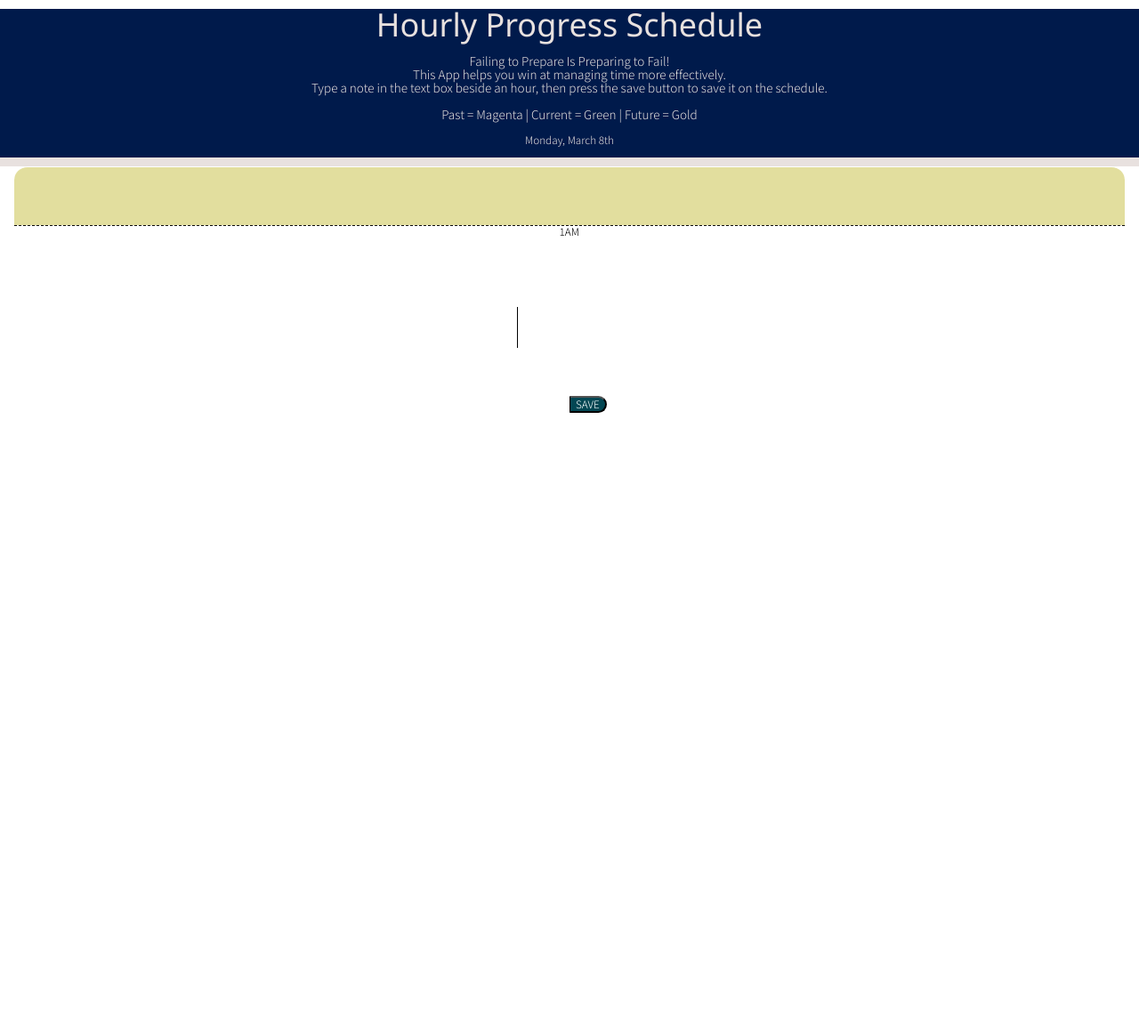
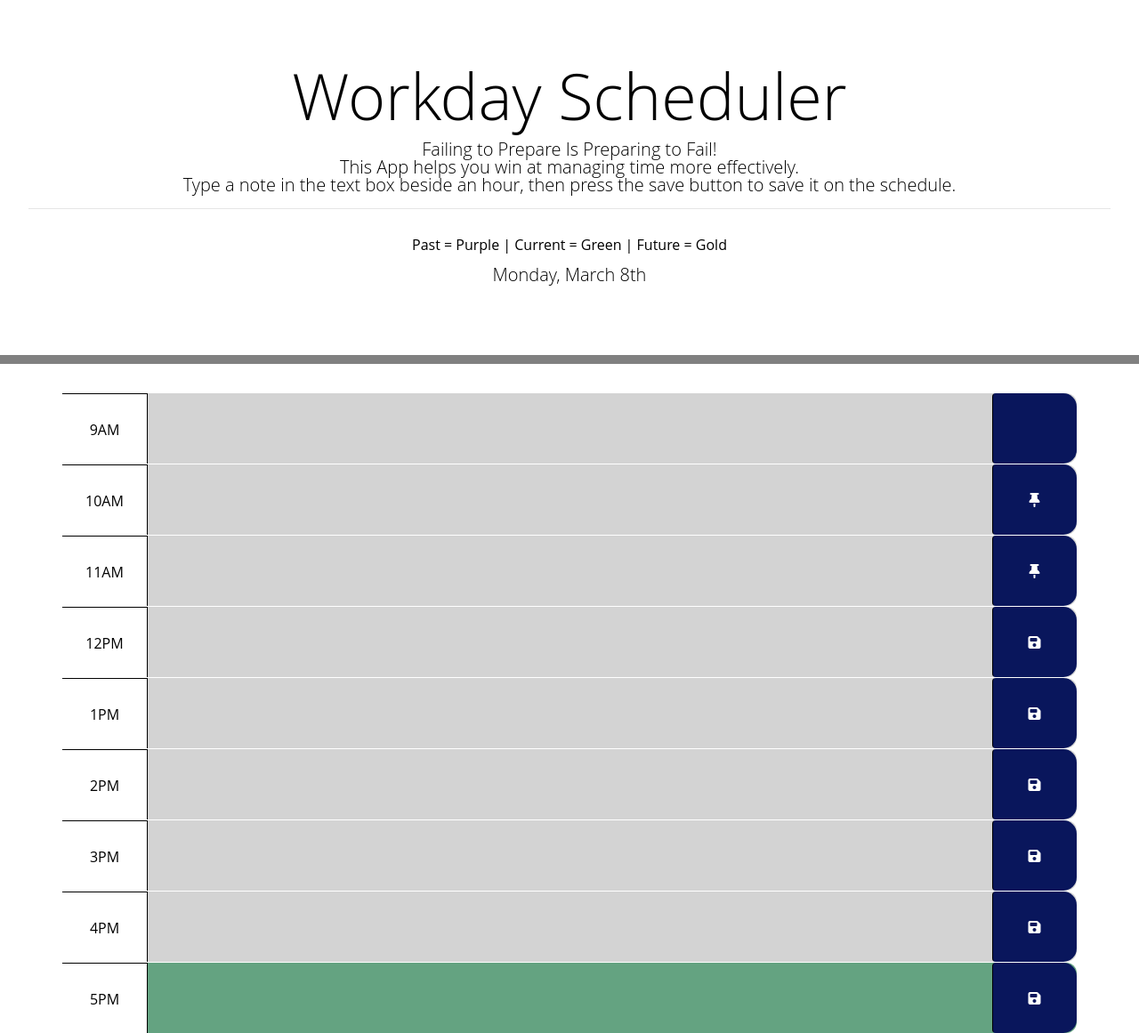
Before and after one commit to rjhprogress/progress-planner, a plain HTML site: page index.html in a window 1280 px wide. Shown: the whole page at 89% size. Before the commit the page ends 800 px from the top, so only its background shows below. Drawn offline with nearby package versions, Linux system fonts and the light colour scheme.

Commit message:
updates on script.js, style.css changed back to bootstrap, added color changes, now using updated font awesome api, moments.js link now works, put files in assets folder, went back to original index.html content structure

```diff
--- a/style.css
+++ b/assets/style.css
@@ -1,10 +1,10 @@
 body {
-  font-family: 'Assistant', sans-serif;
-  font-size: 13px;
+  font-family: 'Open Sans', sans-serif;
+  font-size: 16px;
   line-height: 1;
 }
 
-textarea {
+textarea{
   background: transparent;
   border: none;
   resize: none;
@@ -13,16 +13,12 @@ textarea {
   padding: 10px;
 }
 
-.w3-center {
-
-  background-color: #001A4B;
-  color: #E8E1DF;
+.jumbotron {
+  text-align: center;
+  background-color: transparent;
+  color: black;
   border-radius: 0;
-  border-bottom: 10px solid #E8E1DF;
-}
-
-.para1 {
-  font-size: 15px;
+  border-bottom: 10px solid grey;
 }
 
 .description{
@@ -31,7 +27,7 @@ textarea {
 
 .time-block{
   text-align: center;
-  border-radius: 15px;
+  border-radius: 12px;
 }
 
 .row {
@@ -43,21 +39,21 @@ textarea {
 .hour {
   background-color: #ffffff;
   color: #000000;
-  border-top: 1px dashed #000000;
+  border-top: 1px solid #000000;
 }
 
 .past {
-  background-color: #adaaac;
+  background-color: #d3d3d3;
   color: white;
 }
 
 .present {
-  background-color: #98dbbc;
+  background-color: #64a381;
   color: white;
 }
 
 .future {
-  background-color: #e2de9e;
+  background-color: #76a0d8;
   color: white;
 }
 
@@ -65,7 +61,7 @@ textarea {
   border-left: 1px solid black;
   border-top-right-radius: 15px;
   border-bottom-right-radius: 15px;
-  background-color: #034753;
+  background-color: #09165c;
   color: white;
 }
 
--- a/index.html
+++ b/index.html
@@ -6,46 +6,113 @@
     <meta name="viewport" content="width=device-width, initial-scale=1.0" />
     <meta http-equiv="X-UA-Compatible" content="ie=edge" />
     <link rel="preconnect" href="https://fonts.gstatic.com">
+    <script src="https://kit.fontawesome.com/548bc70835.js" crossorigin="anonymous"></script>
     <link href="https://fonts.googleapis.com/css2?family=Assistant:wght@300&display=swap" rel="stylesheet">
-    <link rel="stylesheet" href="https://www.w3schools.com/w3css/4/w3.css">
-    <link rel="stylesheet" href="style.css" />
+    <link rel="stylesheet" href="https://stackpath.bootstrapcdn.com/bootstrap/4.3.1/css/bootstrap.min.css">
+    <link rel="stylesheet" href="assets/style.css" />
 
 
     <title>Progress Planner</title>
 </head>
 
 <body>
-    <header class="w3-center">
-        <h1>Hourly Progress Schedule</h1>
-        <p class="para1">Failing to Prepare Is Preparing to Fail!<br> This App helps you win at managing time more
+
+    <header class="jumbotron">
+        <h1 class="display-3">Workday Scheduler</h1>
+        <p class="lead">Failing to Prepare Is Preparing to Fail!<br> This App helps you win at managing time more
             effectively.<br> Type a note in the text box beside an hour, then press the save button to save
             it on the schedule. </p>
-        <p class="para1">Past = Magenta | Current = Green | Future = Gold</p>
-        <p id="currentDay"></p>
+        </p>
+        <hr><br>
+        <p>Past = Purple | Current = Green | Future = Gold</p>
+
+        <p id="currentDay" class="lead"></p>
+
     </header>
 
-    <div class="w3-container">
-        <!-- Timeblocks go here -->
-
-
-        <div id="hour-1" class="row time-block future present past">
-            <div>
-                <p class="hour">1AM</p>
+    <div class="container">
+        <div id="hour-9" class="row time-block">
+            <div class="col-md-1 hour">
+                9AM
             </div>
-            <div>
-                <textarea class="description"></textarea>
-            </div>
-            <div>
-                <button class="btn saveBtn">SAVE</button>
-            </div>
+            <textarea class="col-md-10 description">
+          </textarea>
+            <button class="btn saveBtn col-md-1"></button>
         </div>
 
 
-    </div>
+        <div id="hour-10" class="row time-block">
+            <div class="col-md-1 hour">
+                10AM
+            </div>
+            <textarea class="col-md-10 description">
+          </textarea>
+            <button class="btn saveBtn col-md-1"><i class="fas fa-thumbtack"></i></button>
+        </div>
+        <div id="hour-11" class="row time-block">
+            <div class="col-md-1 hour">
+                11AM
+            </div>
+            <textarea class="col-md-10 description">
+          </textarea>
+            <button class="btn saveBtn col-md-1"><i class="fas fa-thumbtack"></i></button>
+        </div>
+        <div id="hour-12" class="row time-block">
+            <div class="col-md-1 hour">
+                12PM
+            </div>
+            <textarea class="col-md-10 description">
+          </textarea>
+            <button class="btn saveBtn col-md-1"><i class="fas fa-save"></i></button>
+        </div>
+        <div id="hour-13" class="row time-block">
+            <div class="col-md-1 hour">
+                1PM
+            </div>
+            <textarea class="col-md-10 description">
+          </textarea>
+            <button class="btn saveBtn col-md-1"><i class="fas fa-save"></i></button>
+        </div>
+        <div id="hour-14" class="row time-block">
+            <div class="col-md-1 hour">
+                2PM
+            </div>
+            <textarea class="col-md-10 description">
+          </textarea>
+            <button class="btn saveBtn col-md-1"><i class="fas fa-save"></i></button>
+        </div>
+        <div id="hour-15" class="row time-block">
+            <div class="col-md-1 hour">
+                3PM
+            </div>
+            <textarea class="col-md-10 description">
+          </textarea>
+            <button class="btn saveBtn col-md-1"><i class="fas fa-save"></i></button>
+        </div>
+        <div id="hour-16" class="row time-block">
+            <div class="col-md-1 hour">
+                4PM
+            </div>
+            <textarea class="col-md-10 description">
+          </textarea>
+            <button class="btn saveBtn col-md-1"><i class="fas fa-save"></i></button>
+        </div>
+        <div id="hour-17" class="row time-block">
+            <div class="col-md-1 hour">
+                5PM
+            </div>
+            <textarea class="col-md-10 description">
+          </textarea>
+            <button class="btn saveBtn col-md-1"><i class="fas fa-save"></i></button>
+        </div>
 
-    <script src="https://code.jquery.com/jquery-3.4.1.min.js"></script>
-    <script src="https://cdnjs.cloudflare.com/ajax/libs/moment.js/2.24.0/moment.min.js"></script>
-    <script src="script.js"></script>
+
+
+
+
+        <script src="https://code.jquery.com/jquery-3.4.1.min.js"></script>
+        <script src="https://cdnjs.cloudflare.com/ajax/libs/moment.js/2.24.0/moment.min.js"></script>
+        <script src="assets/script.js"></script>
 
 </body>
 
```
Also changed, not shown: assets/script.js (renamed from script.js).
